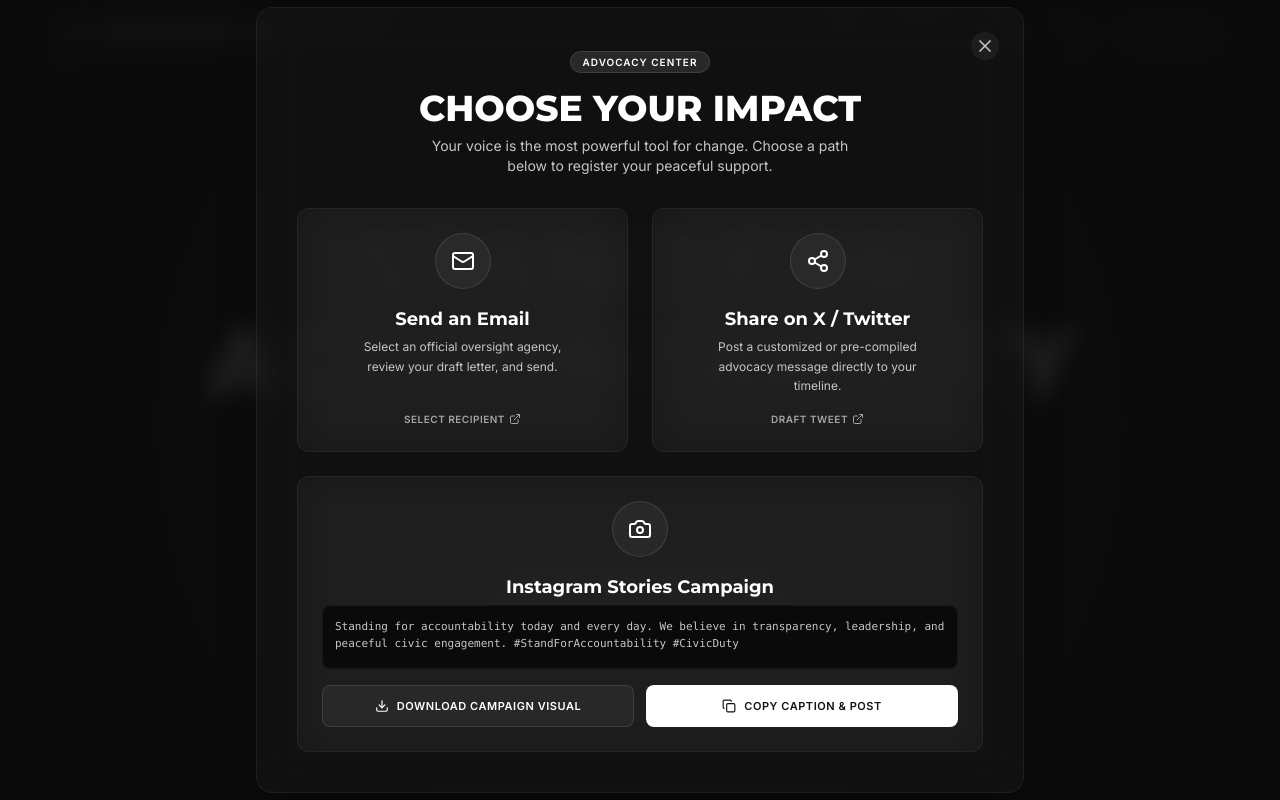
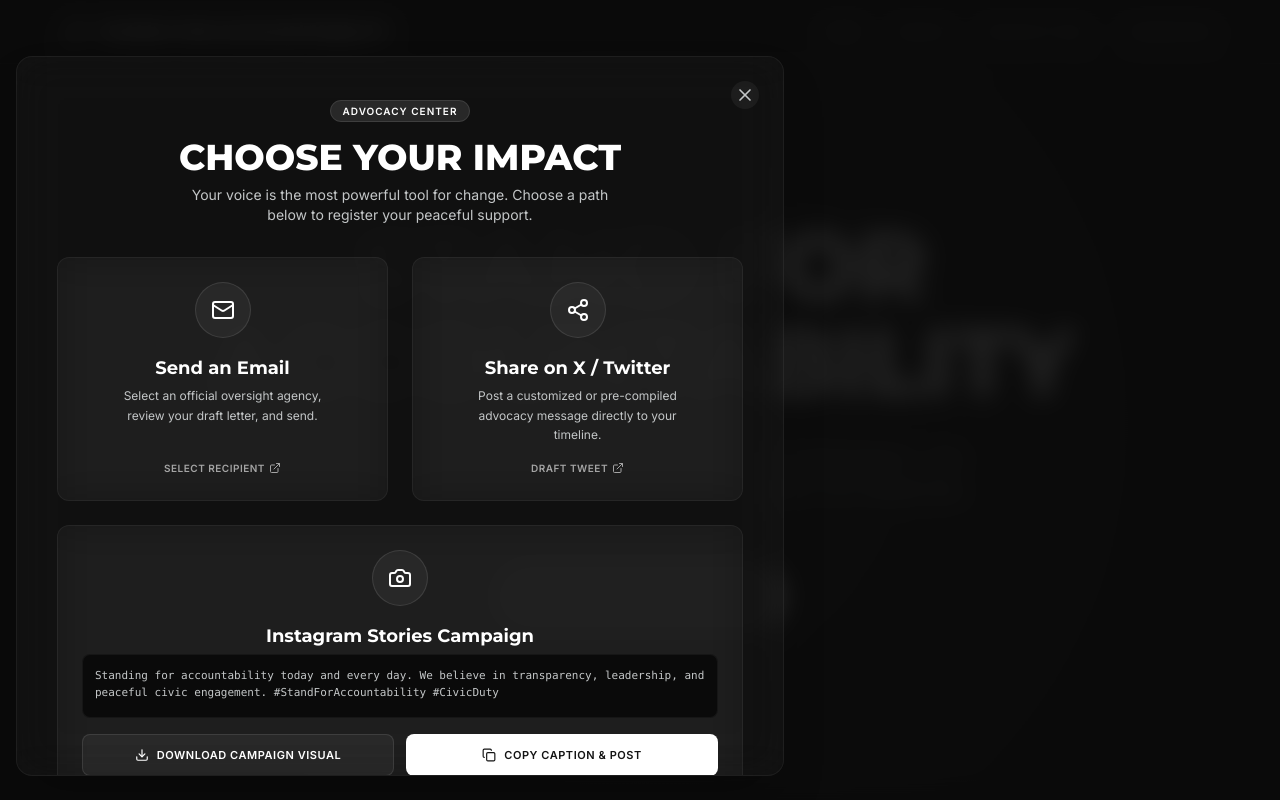
Before and after one commit to Kaif120-debug/Stand-foraccountability, a React (Vite) app: page / in a window 1280 px wide. Both pictures are taken after a click on the button "TAKE ACTION NOW". Shown: the top 800 px of the page. Built offline with nearby package versions, Linux system fonts and the light colour scheme.

Commit message:
Update App.tsx

```diff
--- a/src/App.tsx
+++ b/src/App.tsx
@@ -619,7 +619,7 @@ export default function App() {
             initial={{ opacity: 0 }}
             animate={{ opacity: 1 }}
             exit={{ opacity: 0 }}
-            className="fixed inset-0 z-[100] flex items-center justify-center p-4 bg-neutral-950/90 backdrop-blur-md"
+            className="fixed inset-0 z-[100] overflow-y-auto bg-neutral-950/90 backdrop-blur-md p-4"
             onClick={(e) => {
               if (e.target === e.currentTarget) {
                 setIsModalOpen(false);
@@ -631,7 +631,7 @@ export default function App() {
               animate={{ scale: 1, y: 0 }}
               exit={{ scale: 0.95, y: 15 }}
               transition={{ type: "spring", damping: 25, stiffness: 350 }}
-              className="glass w-full max-w-3xl rounded-2xl p-6 md:p-10 relative overflow-hidden shadow-2xl border border-white/10 bg-neutral-900"
+              className="glass w-full max-w-3xl my-10 rounded-2xl p-6 md:p-10 relative shadow-2xl border border-white/10 bg-neutral-900 max-h-[90vh] overflow-y-auto"
             >
               {/* Close Button */}
               <button
```
